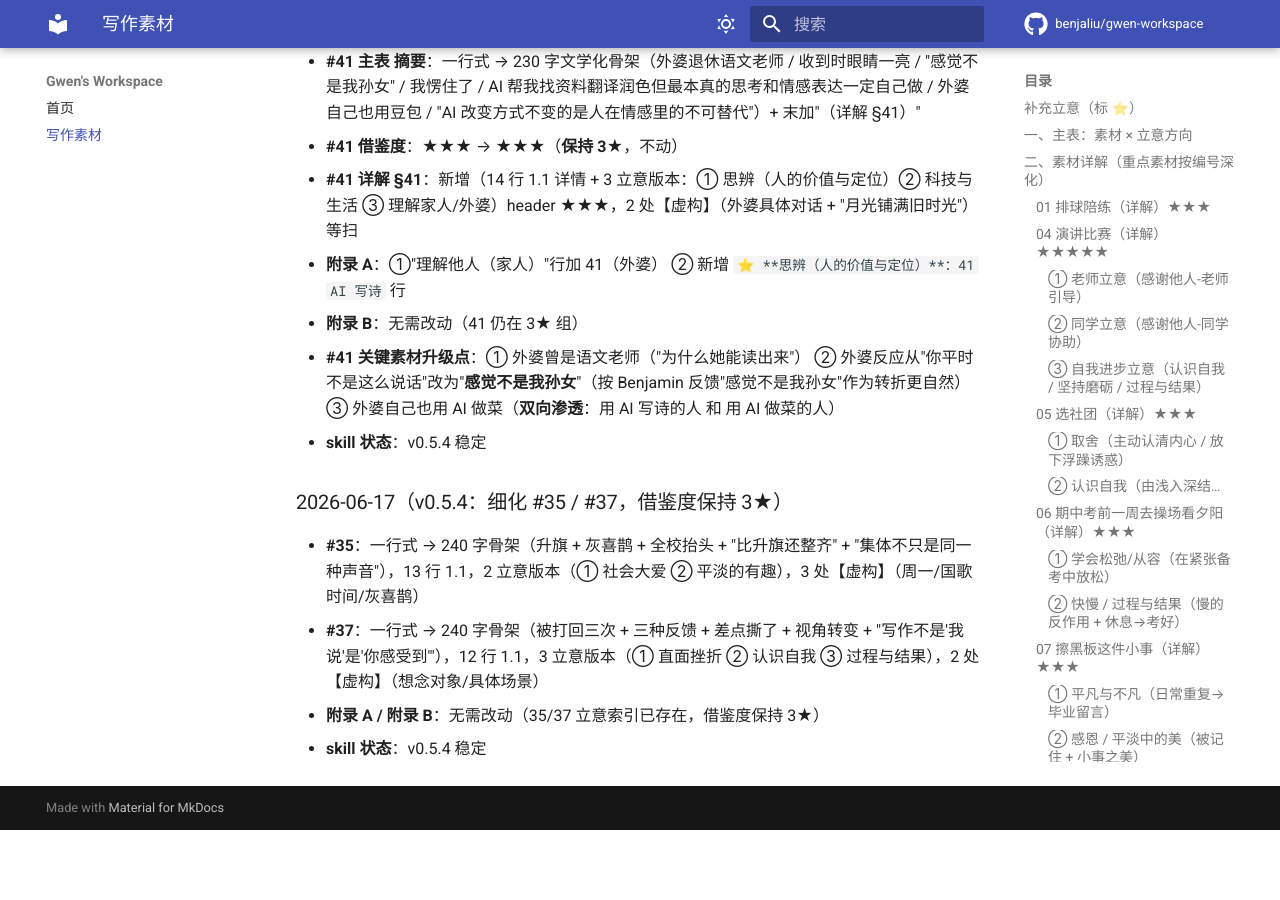
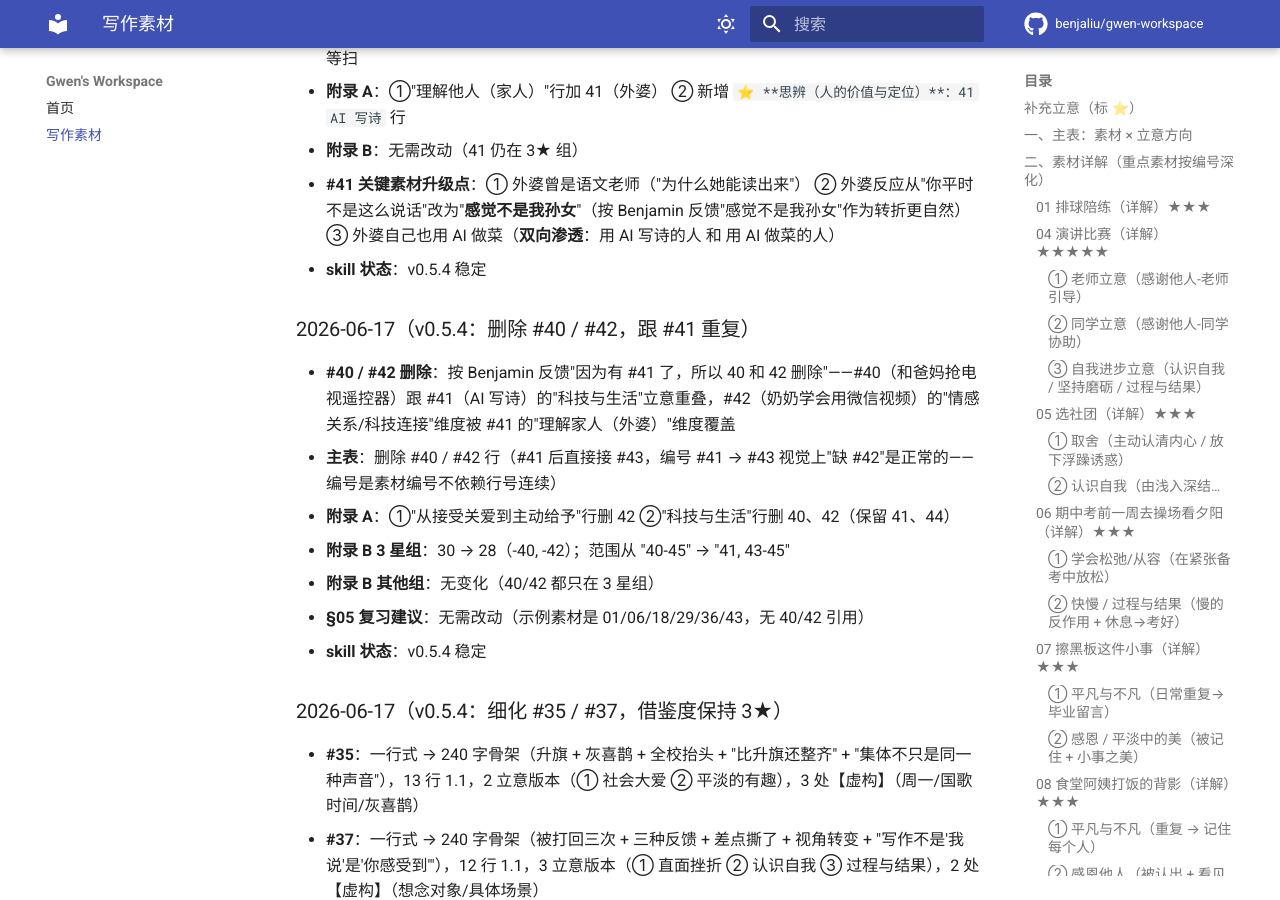
Before and after one commit to benjaliu/gwen-workspace, an MkDocs documentation site: the page built from docs/zuowen-sucai.md, in a window 1280 px wide and 900 px high, scrolled down 46291 px. Built offline with MkDocs 1.6.1 and Material for MkDocs 9.7.7, drawn with Linux system fonts in a browser that asks for light colours; comment, search, counter and statistics services are not loaded; before the commit the page ends 47121 px from its top, so only the background shows below that; some of the changed text lies outside the part shown.

Commit message:
docs(zuowen-sucai): 删除 #40/#42（跟 #41 重复）

```diff
--- a/docs/zuowen-sucai.md
+++ b/docs/zuowen-sucai.md
@@ -1440,7 +1438,7 @@
 | 状态 | 数量 | 编号 | 说明 |
 |---|---|---|---|
 | 5 星（重点 + 有详解） | 5 | 01, 04, 05, 21, 32 | 完整骨架 + 详解 §01/§04/§05/§21/§32 |
-| 3 星（默认+已 review） | 30 | 06–08, 12, 13–14, 18–20, 22–23, 25–26, 29–30, 34–38, 40–45, 46–49 | 通用可用 + 本地化已确认（含 详解 §13/§14/§18/§20）|
+| 3 星（默认+已 review） | 28 | 06–08, 12, 13–14, 18–20, 22–23, 25–26, 29–30, 34–38, 41, 43–45, 46–49 | 通用可用 + 本地化已确认（含 详解 §13/§14/§18/§20）|
 | 1 星（本地化后暂留） | 9 | 02, 03, 15, 16, 17, 24, 31, 33, 39 | 17 缺生活体验；31 细化后立意重定义（新老共存/和谐融合，去掉"偏小资"偏见）；24/33/39 待你确认；02/03 暂不细化；15/16 暂不细化 |
 | 0 星（保留，不展开） | 4 | 09, 10, 27, 28 | 27 外婆场景与实际生活差异大；28 单亲家庭背景差异大；09/10 暂不细化 |
 | 新增 3 星 | 3 | 43, 44, 45 | 上海本地新素材 |
@@ -1506,6 +1504,16 @@
 - **#41 关键素材升级点**：① 外婆曾是语文老师（"为什么她能读出来"） ② 外婆反应从"你平时不是这么说话"改为"**感觉不是我孙女**"（按 Benjamin 反馈"感觉不是我孙女"作为转折更自然） ③ 外婆自己也用 AI 做菜（**双向渗透**：用 AI 写诗的人 和 用 AI 做菜的人）
 - **skill 状态**：v0.5.4 稳定
 
+### 2026-06-17（v0.5.4：删除 #40 / #42，跟 #41 重复）
+
+- **#40 / #42 删除**：按 Benjamin 反馈"因为有 #41 了，所以 40 和 42 删除"——#40（和爸妈抢电视遥控器）跟 #41（AI 写诗）的"科技与生活"立意重叠，#42（奶奶学会用微信视频）的"情感关系/科技连接"维度被 #41 的"理解家人（外婆）"维度覆盖
+- **主表**：删除 #40 / #42 行（#41 后直接接 #43，编号 #41 → #43 视觉上"缺 #42"是正常的——编号是素材编号不依赖行号连续）
+- **附录 A**：①"从接受关爱到主动给予"行删 42 ②"科技与生活"行删 40、42（保留 41、44）
+- **附录 B 3 星组**：30 → 28（-40, -42）；范围从 "40-45" → "41, 43-45"
+- **附录 B 其他组**：无变化（40/42 都只在 3 星组）
+- **§05 复习建议**：无需改动（示例素材是 01/06/18/29/36/43，无 40/42 引用）
+- **skill 状态**：v0.5.4 稳定
+
 ### 2026-06-17（v0.5.4：细化 #35 / #37，借鉴度保持 3★）
 
 - **#35**：一行式 → 240 字骨架（升旗 + 灰喜鹊 + 全校抬头 + "比升旗还整齐" + "集体不只是同一种声音"），13 行 1.1，2 立意版本（① 社会大爱 ② 平淡的有趣），3 处【虚构】（周一/国歌时间/灰喜鹊）
```
Also changed, not shown: other parts of docs/zuowen-sucai.md (+2 -4 lines).
